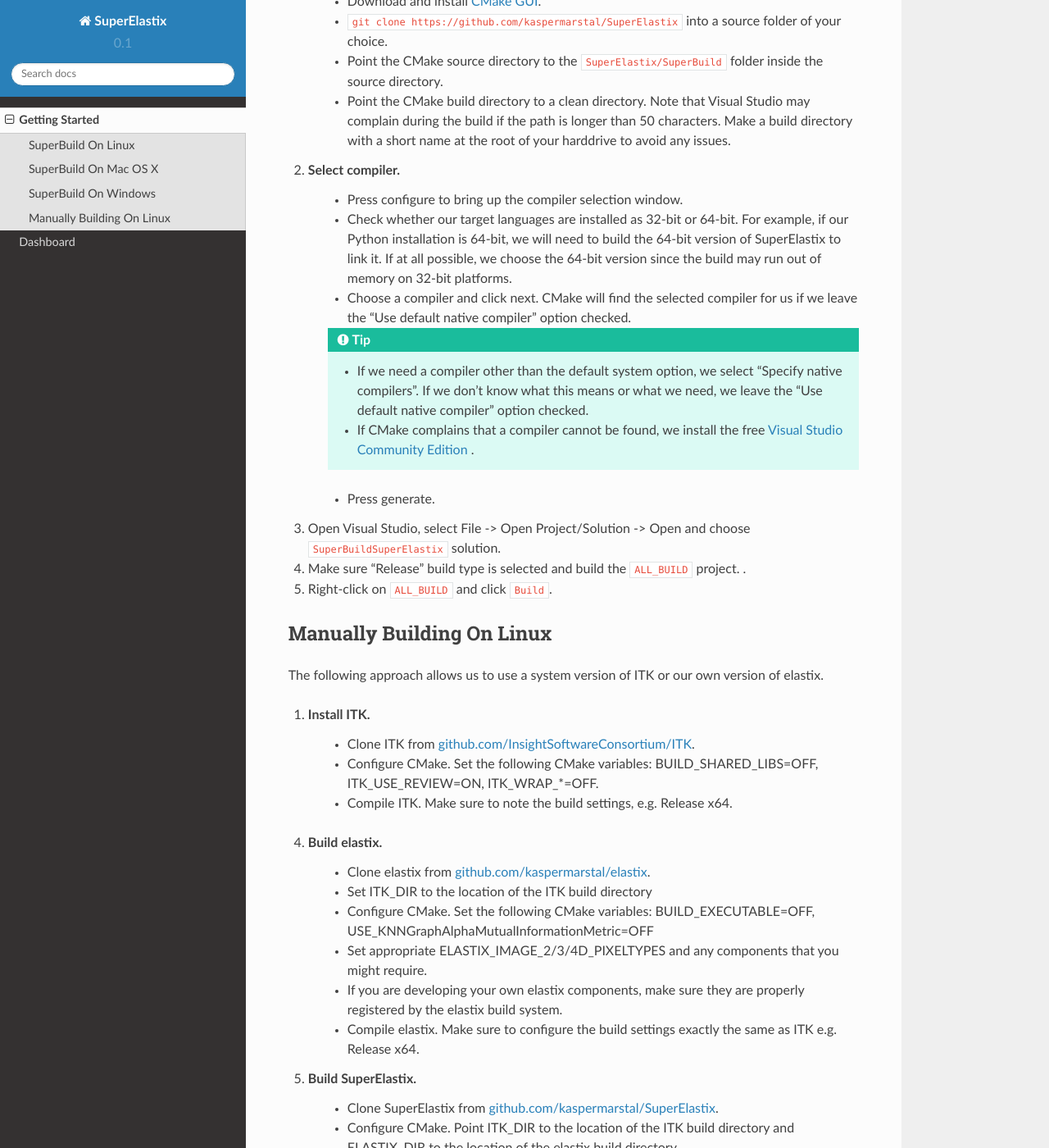
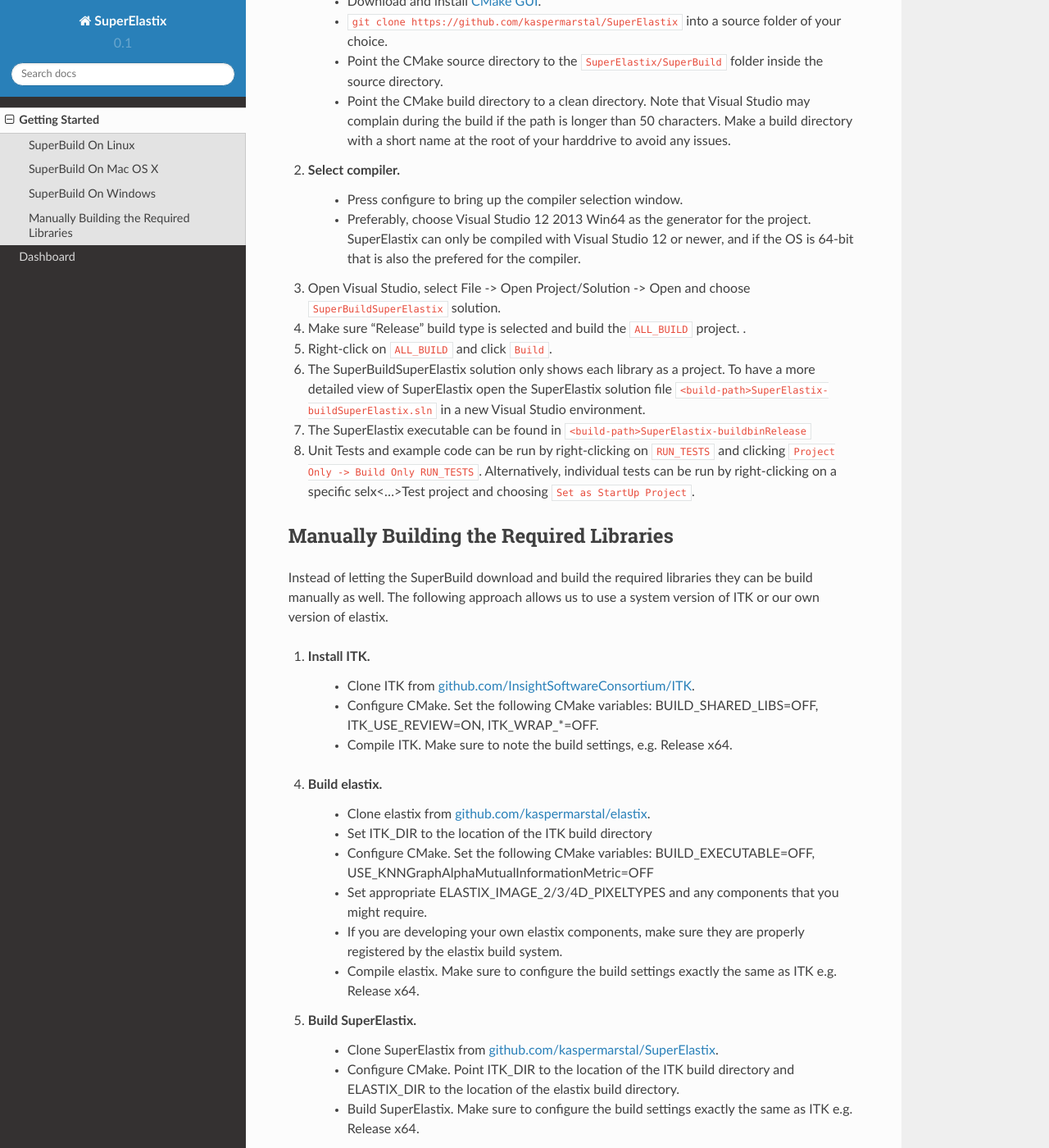
Before and after one commit to SuperElastix/SuperElastix-Documentation, a Sphinx documentation site: the page built from source/GettingStarted.rst, in a window 1280 px wide and 1400 px high, scrolled down 1183 px. Shown: the whole window at 82% size. Built offline with Sphinx 7.4.7 and the Read the Docs theme 2.0.0, drawn with Linux system fonts in a browser that asks for light colours; pages that are not in the unit, such as notebooks, are missing from menus.

```diff
--- a/source/GettingStarted.rst
+++ b/source/GettingStarted.rst
@@ -53,14 +53,7 @@
 
 2. Select compiler.
     - Press configure to bring up the compiler selection window.
-    - Check whether our target languages are installed as 32-bit or 64-bit. For example, if our Python installation is 64-bit, we will need to build the 64-bit version of SuperElastix to link it. If at all possible, we choose the 64-bit version since the build may run out of memory on 32-bit platforms.
-    - Choose a compiler and click next. CMake will find the selected compiler for us if we leave the "Use default native compiler" option checked.
-
-    .. tip::
-
-        - If we need a compiler other than the default system option, we select "Specify native compilers". If we don't know what this means or what we need, we leave the "Use default native compiler" option checked.
-        - If CMake complains that a compiler cannot be found, we install the free `Visual Studio Community Edition <https://www.visualstudio.com/>`_ .
-    - Press generate.
+    - Preferably, choose Visual Studio 12 2013 Win64 as the generator for the project. SuperElastix can only be compiled with Visual Studio 12 or newer, and if the OS is 64-bit that is also the prefered for the compiler.
 
 3. Open Visual Studio, select File -> Open Project/Solution -> Open and choose :code:`SuperBuildSuperElastix` solution.
 
@@ -69,9 +62,15 @@
 
 5. Right-click on :code:`ALL_BUILD` and click :code:`Build`.
 
+6. The SuperBuildSuperElastix solution only shows each library as a project. To have a more detailed view of SuperElastix open the SuperElastix solution file  :code:`<build-path>\SuperElastix-build\SuperElastix.sln` in a new Visual Studio environment.
 
-Manually Building On Linux
---------------------------
+7. The SuperElastix executable can be found in :code:`<build-path>\SuperElastix-build\bin\Release`
+
+8. Unit Tests and example code can be run by right-clicking on :code:`RUN_TESTS` and clicking :code:`Project Only -> Build Only RUN_TESTS`. Alternatively, individual tests can be run by right-clicking on a specific selx<...>Test project and choosing :code:`Set as StartUp Project`.
+
+Manually Building the Required Libraries
+----------------------------------------
+Instead of letting the SuperBuild download and build the required libraries they can be build manually as well.
 The following approach allows us to use a system version of ITK or our own version of elastix.
 
 1. Install ITK.
--- a/source/index.rst
+++ b/source/index.rst
@@ -1,12 +1,13 @@
 SuperElastix Documentation
 ==========================
 
-SuperElastix is the next iteration of the widely used elastix medical image registration library. The project is under active development at Biomedical Imaging Group Rotterdam (BIGR), Erasmus Medical Center, Netherlands, and Laboratory for Clinical and Experimental Image Processing (LKEB), Leiden University Medical Center, Leiden.
+The objective of image registration is to find the spatial relationship between two or more images. In the last decades numerous image registration methods and tools have emerged from the research community. Implementation of these methods, however, are scattered over a plethora of toolboxes each with their own interface, limitations and modus operandi.
 
-At the moment the documentation mainly hosts information for SuperElastix developers. See the `elastix manual <http://elastix.isi.uu.nl/download/elastix_manual_v4.7.pdf>`_ for documentation on how to use elastix.
+SuperElastix is a joint effort of the Biomedical Imaging Group Rotterdam (BIGR) of Erasmus University Medical Center, The Netherlands, and the Division of Image Processing (LKEB) of Leiden University Medical Center, The Netherlands, to provide an open source, multi-platform image registration toolbox written in C++. SuperElastix aims at covering a wide range of image registration methodologies in a single experience, while considering both user-friendliness and algorithm modularity.
 
 Contents:
 
 .. toctree::
     GettingStarted
+	Usage
     Dashboard
```
